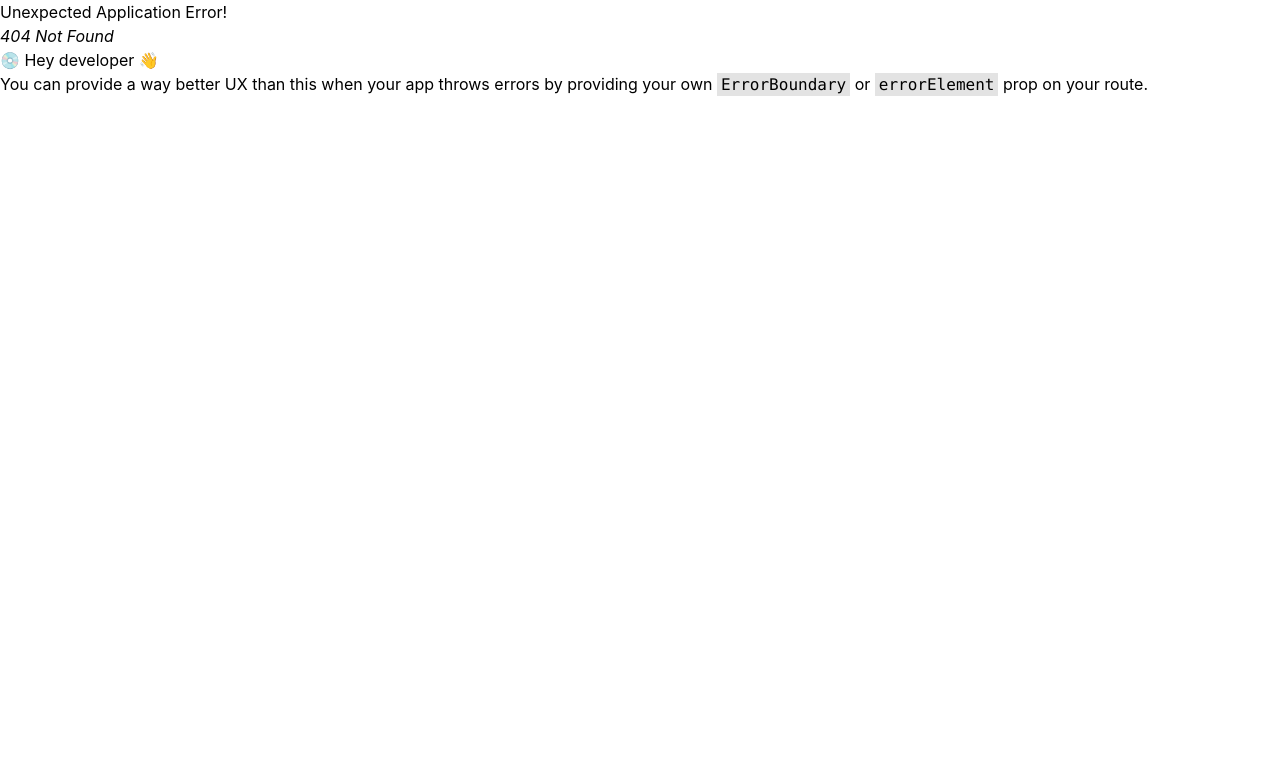
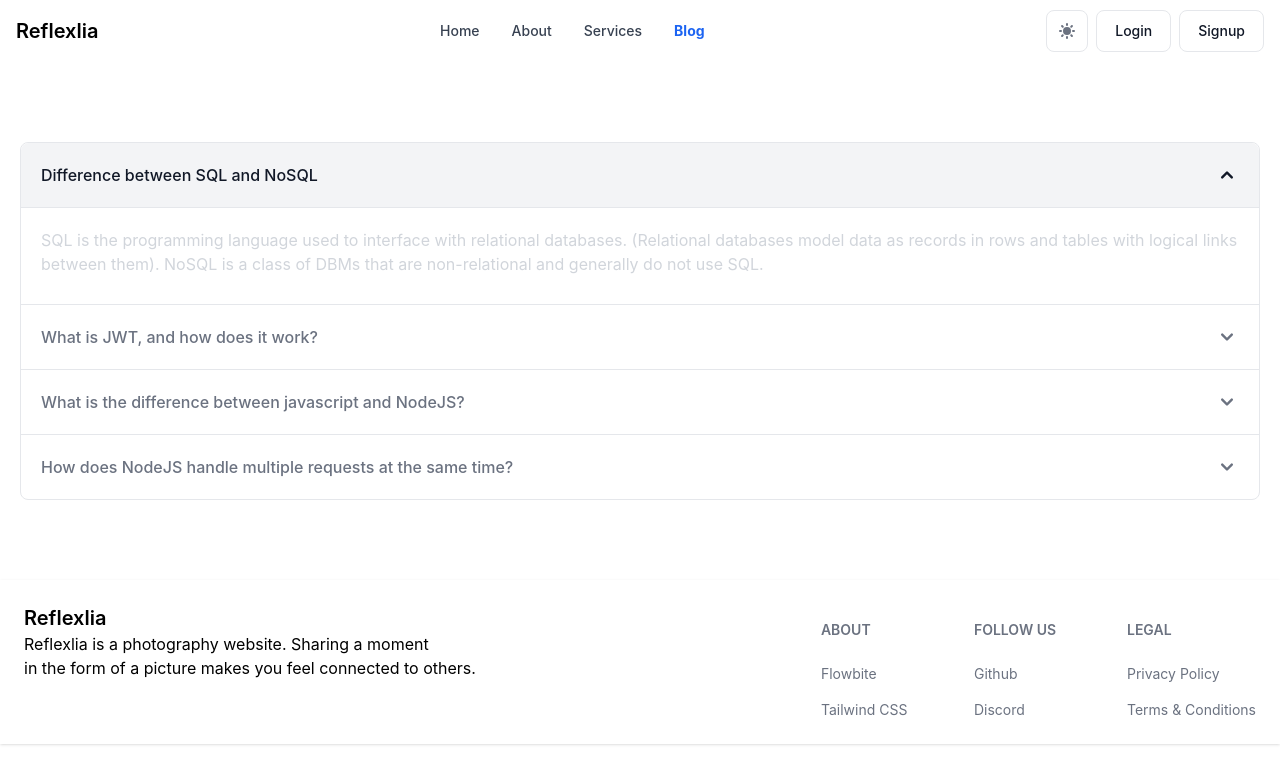
Before and after one commit to Shanta-Islam/reflexlia-review-client, a React (Create React App) app: page /blog in a window 1280 px wide. Before the commit this address had no page. Shown: the top 784 px of the page. Built offline with nearby package versions, Linux system fonts and the light colour scheme.

Commit message:
blog page design

```diff
--- /dev/null
+++ b/src/Pages/Blog/Blog.js
@@ -0,0 +1,57 @@
+import { Accordion } from 'flowbite-react';
+import React from 'react';
+
+const Blog = () => {
+    return (
+        <div className='container mx-auto px-5 mt-5 mb-5 md:mt-0 md:mb-0 py-20'>
+            <Accordion>
+                <Accordion.Panel>
+                    <Accordion.Title>
+                        Difference between SQL and NoSQL
+                    </Accordion.Title>
+                    <Accordion.Content>
+                        <p className="mb-2 text-gray-300 dark:text-gray-400">
+                            SQL is the programming language used to interface with relational databases. (Relational databases model data as records in rows and tables with logical links between them). NoSQL is a class of DBMs that are non-relational and generally do not use SQL.
+                        </p>
+                    </Accordion.Content>
+                </Accordion.Panel>
+                <Accordion.Panel>
+                    <Accordion.Title>
+                        What is JWT, and how does it work?
+                    </Accordion.Title>
+                    <Accordion.Content>
+                        <p className="mb-2 text-gray-300 dark:text-gray-400">
+                            JSON Web Token (JWT) is an open standard (RFC 7519) that defines a compact and self-contained way for securely transmitting information between parties as a JSON object. This information can be verified and trusted because it is digitally signed.
+                        </p>
+                    </Accordion.Content>
+                </Accordion.Panel>
+                <Accordion.Panel>
+                    <Accordion.Title>
+                        What is the difference between javascript and NodeJS?
+                    </Accordion.Title>
+                    <Accordion.Content>
+                        <p className="mb-2 text-gray-300 dark:text-gray-400">
+                            JavaScript is a simple programming language that can be used with any browser that has the JavaScript Engine installed. Node. js, on the other hand, is an interpreter or execution environment for the JavaScript programming language.
+                        </p>
+
+                    </Accordion.Content>
+                </Accordion.Panel>
+                <Accordion.Panel>
+                    <Accordion.Title>
+                        How does NodeJS handle multiple requests at the same time?
+                    </Accordion.Title>
+                    <Accordion.Content>
+                        <p className="mb-2 text-gray-300 dark:text-gray-400">
+                            Node.js is an open-source, cross-platform, back-end JavaScript runtime environment that runs on a JavaScript Engine and executes JavaScript code outside a web browser, which was designed to build scalable network applications.
+                        </p>
+                        <p className="mb-2 text-gray-300 dark:text-gray-400">
+                            How NodeJS handle multiple client requests? NodeJS receives multiple client requests and places them into EventQueue. NodeJS is built with the concept of event-driven architecture. NodeJS has its own EventLoop which is an infinite loop that receives requests and processes them.
+                        </p>
+                    </Accordion.Content>
+                </Accordion.Panel>
+            </Accordion>
+        </div>
+    );
+};
+
+export default Blog;
--- a/src/Router/Routes/Routes.js
+++ b/src/Router/Routes/Routes.js
@@ -3,6 +3,7 @@ import Main from "../../Layout/Main";
 import Home from "../../Pages/Home/Home/Home";
 import ServicesPage from "../../Pages/Shared/Services/ServicesPage";
 import About from "../../Pages/About/About";
+import Blog from "../../Pages/Blog/Blog";
 
 
 
@@ -24,6 +25,10 @@ const router = createBrowserRouter([
           element: <About></About>
         },
         {
+          path: '/blog',
+          element: <Blog></Blog>
+        },
+        {
           path: '/services',
           element: <ServicesPage></ServicesPage>
         }
```
